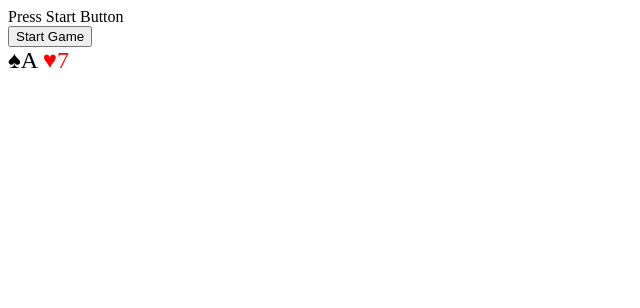
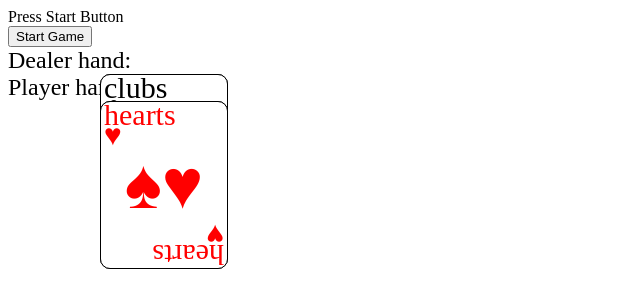
Before and after one commit to RounakDas123/Blackjack-game, a plain HTML site: page index.html in a window 1280 px wide. Both pictures are taken after a click on the button "Start Game". Shown: the whole page, without its empty margins (0-640 px from the left). Drawn offline with Linux system fonts and the light colour scheme.

Commit message:
Third commit: style of card added. writing a function to show the card

```diff
--- a/index.html
+++ b/index.html
@@ -10,6 +10,38 @@
       #output {
         font-size: 1.5em;
       }
+      .icard {
+        height: 160px;
+        width: 120px;
+        padding: 3px;
+        border: 1px solid black;
+        background-color: white;
+        border-radius: 10px;
+        position: absolute;
+        left: 100px;
+        display: inline-block;
+      }
+      .top-card {
+        font-size: 30px;
+        line-height: 20px;
+        left: 2px;
+        top: 2px;
+      }
+      .content-card {
+        text-align: center;
+        font-size: 70px;
+      }
+      .bottom-card {
+        font-size: 30px;
+        line-height: 20px;
+        right: 2px;
+        bottom: 2px;
+        transform: rotate(-180deg);
+        -webkit-transform: rotate(-180deg);
+        -moz-transform: rotate(-180deg);
+        -ms-transform: rotate(-180deg);
+        -o-transform: rotate(-180deg);
+      }
       .clubs,
       .spades {
         color: black;
@@ -17,6 +49,18 @@
       .hearts,
       .diams {
         color: red;
+      }
+      .hearts .suit::after {
+        content: "\2665";
+      }
+      .diams .suit::after {
+        content: "\2665";
+      }
+      .spades .suit::after {
+        content: "\2660";
+      }
+      .clubs .suit::after {
+        content: "\2663";
       }
     </style>
   </head>
@@ -29,9 +73,19 @@
         </button>
       </div>
     </div>
-    <div id="output"></div>
+    <div id="output">
+      Dealer hand:
+      <div id="dealerHolder"></div>
+      Player hand:
+      <div id="playerHolder"></div>
+    </div>
+
     <script>
       var cards = [];
+      var playerCard = [];
+      var dealerCard = [];
+      var cardCount = 0;
+
       var suits = ["spades", "hearts", "clubs", "diams"];
       var numb = [
         "A",
@@ -49,6 +103,8 @@
         "K",
       ];
       var output = document.getElementById("output");
+      var dealerholder = document.getElementById("dealerHolder");
+      var playerholder = document.getElementById("playerHolder");
       for (s in suits) {
         var suit = suits[s][0].toUpperCase();
         var bgcolor = suit == "S" || suit == "C" ? "black" : "red";
@@ -77,10 +133,37 @@
       // output.innerHTML = cards[randomNum].icon;
 
       function Start() {
-        outputCard();
         shuffleDeck(cards);
-        outputCard();
+        dealNew();
+        //outputCard();
       }
+
+      function dealNew() {
+        playerCard = [];
+        dealerCard = [];
+        dealerholder.innerHTML = "";
+        playerholder.innerHTML = "";
+        for (x = 0; x < 2; x++) {
+          dealerCard.push(cards[cardCount]);
+          dealerholder.innerHTML += cardOutput(cardCount);
+          cardCount++;
+          playerCard.push(cards[cardCount]);
+          playerholder.innerHTML += cardOutput(cardCount);
+          cardCount++;
+        }
+      }
+      function cardOutput(n) {
+        return (
+          '<div class="icard ' +
+          cards[n].icon +
+          '"><div class="top-card suit">' +
+          cards[n].icon +
+          '<br /></div><div class="content-card suit">&spades;</div><div class="bottom-card suit">' +
+          cards[n].icon +
+          "<br /></div></div>"
+        );
+      }
+
       function shuffleDeck(array) {
         for (var i = array.length - 1; i > 0; i--) {
           var j = Math.floor(Math.random() * (i + 1));
@@ -93,11 +176,11 @@
       function outputCard() {
         output.innerHTML +=
           "<span style='color:" +
-          cards[0].bgcolor +
+          cards[cardCount].bgcolor +
           "'>&" +
-          cards[0].icon +
+          cards[cardCount].icon +
           ";" +
-          cards[0].cardnum +
+          cards[cardCount].cardnum +
           "</span>  ";
       }
     </script>
```
